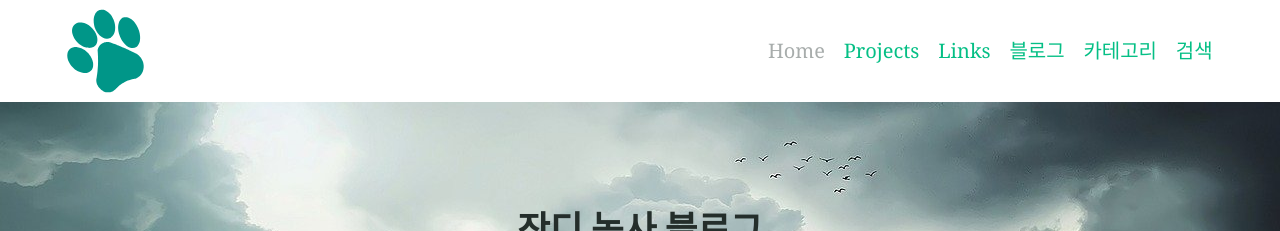
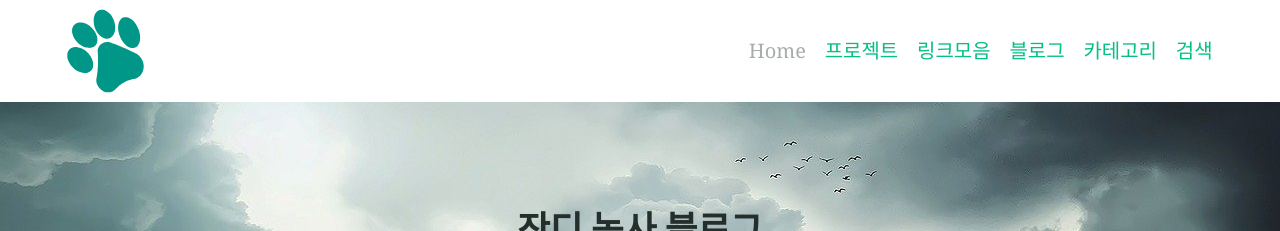
Before and after one commit to EngineerYun/EngineerYun.github.io, a Jekyll site: the page built from index.md, in a window 1280 px wide. Shown: the top 231 px of the page. Built offline with Jekyll 4.4.1, drawn with Linux system fonts in a browser that asks for light colours.

Commit message:
config project 이름 변경

```diff
--- a/_config.yml
+++ b/_config.yml
@@ -118,9 +118,9 @@
 navigation_header:
 - title: Home
   url: /
-- title: Projects
-  url: /projects/
-- title: Links
+- title: 프로젝트
+  url: /projects-study/
+- title: 링크모음
   url: /Links/
 - title: 블로그
   url: /blog/
```
